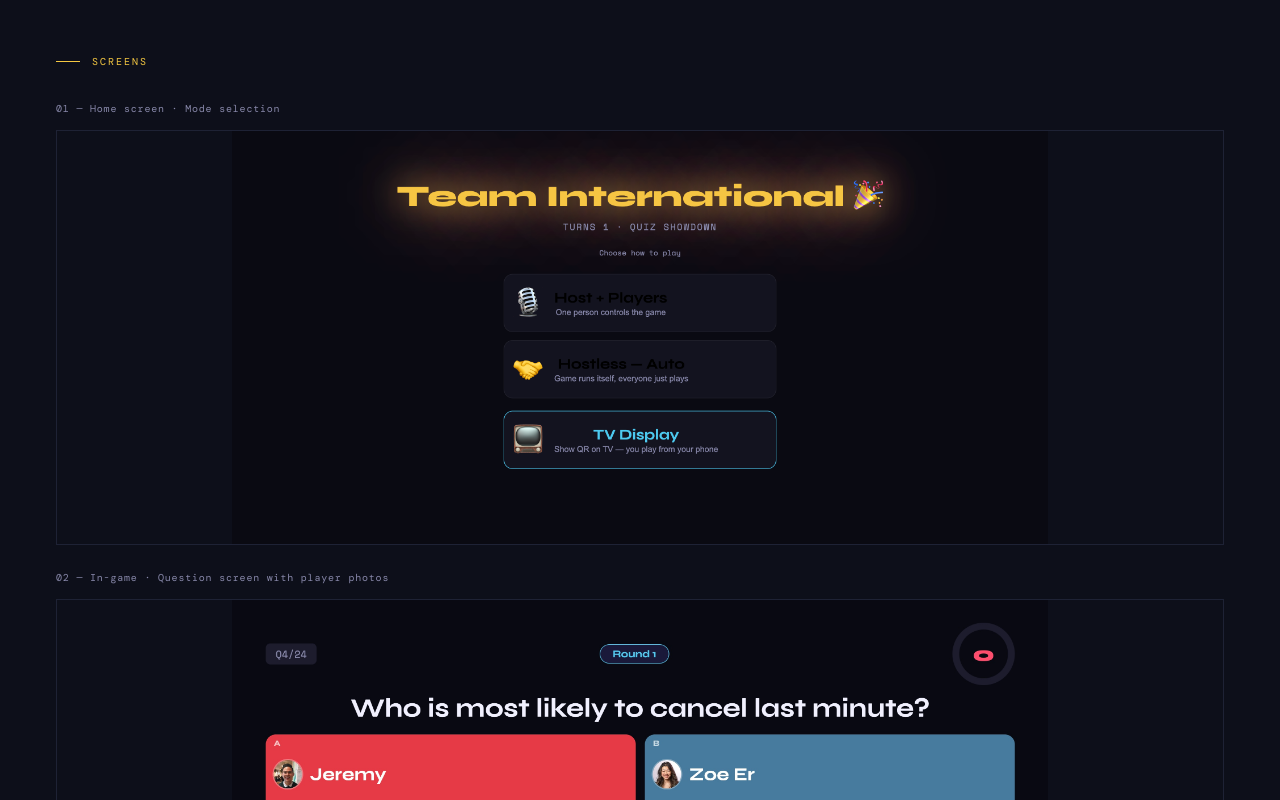
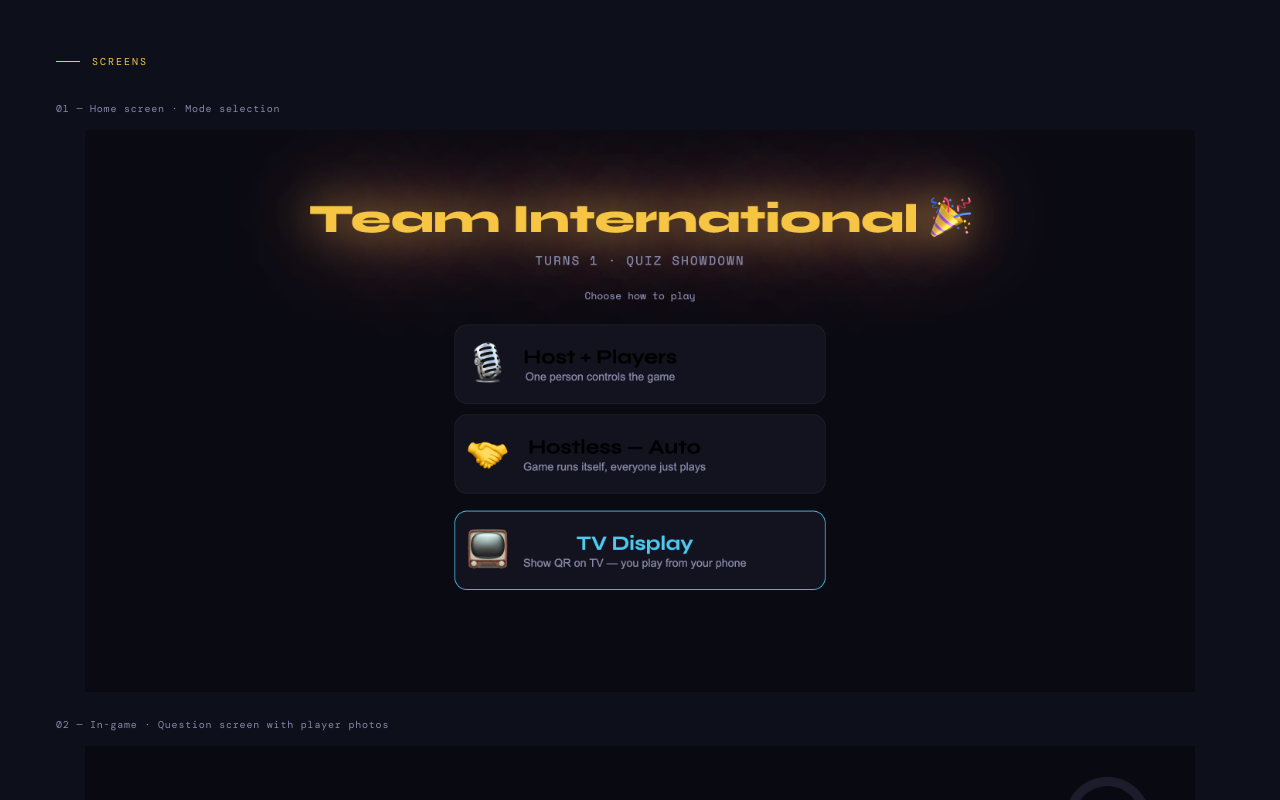
Before and after one commit to jeremytaan/jeremytan-io, a Next.js app: page /projects/team-international in a window 1280 px wide. Shown: the part 1140-1940 px from the top of the page. Built offline with nearby package versions, Linux system fonts and the light colour scheme; a web font is replaced by a local one.

Commit message:
Fix screen image sizing and remove borders

```diff
--- a/app/projects/team-international/page.js
+++ b/app/projects/team-international/page.js
@@ -81,8 +81,8 @@ export default function TeamInternationalPage() {
           ].map((img, i) => (
             <div key={i}>
               <p style={{fontFamily:'DM Mono, monospace', fontSize:10, color:'#8888aa', letterSpacing:'0.08em', marginBottom:12}}>{img.cap}</p>
-              <div style={{position:'relative', width:'100%', overflow:'hidden', border:'1px solid #1e2235'}}>
-                <Image src={img.src} alt={img.cap} width={img.w} height={img.h} style={{width:'100%', height:'auto', display:'block', maxWidth:'70%', margin:'0 auto'}} />
+              <div style={{position:'relative', width:'100%', overflow:'hidden'}}>
+                <Image src={img.src} alt={img.cap} width={img.w} height={img.h} style={{width:'100%', height:'auto', display:'block', maxWidth:'95%', margin:'0 auto'}} />
               </div>
             </div>
           ))}
```
